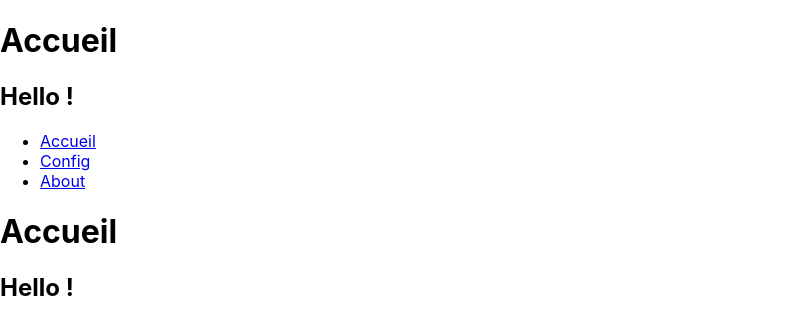
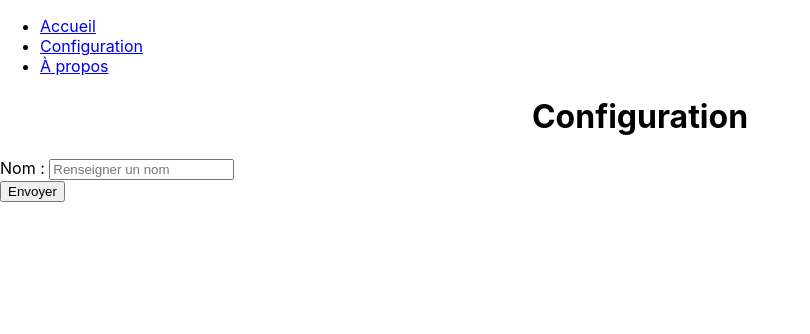
Before and after one commit to wuyuyu/td_javascript_avance, a React (Create React App) app: page /Config in a window 1280 px wide. Shown: the top 334 px of the page, without its empty margins (0-810 px from the left). Built offline with nearby package versions, Linux system fonts and the light colour scheme.

Commit message:
TDI terminé

```diff
--- a/src/About.js
+++ b/src/About.js
@@ -3,8 +3,10 @@ import React, {Component} from 'react';
 class About extends Component {
   render() {
     return (
-      <h1>A propos</h1>
-
+      <div>
+        <h1>A propos</h1>
+        <p>TDI by Yuyuan, Tania et Antoine</p>
+      </div>
     );
   }
 }
--- a/src/Accueil.js
+++ b/src/Accueil.js
@@ -1,16 +1,26 @@
 
-import React, {Component} from 'react';
+import React from 'react';
 
-class Accueil extends Component {
+export default class Accueil extends React.Component {
+  constructor({propsChild}) {
+    super();
+
+    this.state = {
+      stateChild: propsChild
+    };
+  }
+
+  componentDidUpdate({propsChild}) {
+    this.setState({...this.state, stateChild:propsChild});
+  }
+
   render() {
+    const {stateChild} = this.state;
     return (
-     <div>
-      <h1>Accueil</h1>
-      <h2>Hello !</h2>
+      <div>
+        <h1>Accueil</h1>
+        <h2>Hello {stateChild}!</h2>
       </div>
     );
   }
 }
-
-
-export default Accueil;
--- a/src/App.js
+++ b/src/App.js
@@ -11,59 +11,39 @@ import {
 } from "react-router-dom";
 
 class App extends Component {
-    render() {
-        return ( <
-            Router >
-            <
-            Accueil / >
-            <
-            div >
-            <
-            nav >
-            <
-            ul >
-            <
-            li >
-            <
-            Link to = "/" > Accueil < /Link> <
-            /li> <
-            li >
-            <
-            Link to = "/users" > Config < /Link> <
-            /li> <
-            li >
-            <
-            Link to = "/about" > About < /Link> <
-            /li> <
-            /ul> <
-            /nav>
+  constructor (...props) {
+    super(...props);
+    this.state = {
+      StateParent: ''
+    };
+  }
 
-            {
-                /* A <Switch> looks through its children <Route>s and
-                            renders the first one that matches the current URL. */
-            } <
-            Switch >
-            <
-            Route path = "/about" >
-            <
-            About / >
-            <
-            /Route> <
-            Route path = "/users" >
-            <
-            Config / >
-            <
-            /Route> <
-            Route path = "/" >
-            <
-            Accueil / >
-            <
-            /Route> <
-            /Switch> <
-            /div> <
-            /Router>
-        );
-    }
+  exampleClick = (e) => {
+    this.setState({...this.state, StateParent:e});
+  }
+
+  render() {
+      return (
+        <Router>
+          <div>
+            <nav>
+              <ul>
+                <li><Link to = "/"> Accueil </Link></li>
+                <li><Link to = "/Config"> Configuration </Link></li>
+                <li><Link to = "/About"> À propos </Link></li>
+              </ul>
+            </nav>
+            {/* A <Switch> looks through its children <Route>s and
+            renders the first one that matches the current URL. */}
+            <Switch>
+              <Route exact path = "/" ><Accueil propsChild={this.state.StateParent}/></Route>
+              <Route path = "/Config" ><Config propsChild={this.exampleClick} /></Route>
+              <Route path = "/About" ><About /></Route>
+            </Switch>
+          </div>
+        </Router>
+      );
+  }
 }
 
 
--- a/src/Config.js
+++ b/src/Config.js
@@ -1,74 +1,20 @@
-import React, {Component} from 'react';
+import React from 'react';
 
-class Config extends Component {
-        constructor(){
-          super();
-          this.state={
-            userInput:'',
-            items: []
-          };
-        }
-
-        onChange(event) {
-            this.setState({
-                userInput: event.target.value
-            });
-        }
-
-        addTodo(event) {
+export default class Config extends React.Component {
+  onSubmit = (event) => {
     event.preventDefault();
-            this.setState({
-                userInput: '',
-                items: [...this.state.items, this.state.userInput]
-            });
-        }
-
-        deleteTodo(item) {
-            // no event
-            // pass the item to indexOf
-            const array = this.state.items;
-            const index = array.indexOf(item);
-            array.splice(index, 1);
-            this.setState({
-                items: array
-            });
-        }
-
-        // add item to deleteTodo.bind(this, item)
-        renderTodos() {
-            return this.state.items.map((item) => {
-                return (
-                    <div className="list-group-item" key={item}>
-                        {item} | <button onClick={this.deleteTodo.bind(this, item)}>X</button>
-                    </div>
-                );
-            });
+    this.props.propsChild(event.target[0].value);
   }
 
   render() {
-            return(
+    return (
       <div>
-                    <h1 align="center">Ma Todo list</h1>
-                    <form className="form-row align-items-center">
-                        <input
-                            value={this.state.userInput}
-                            type="text"
-                            placeholder="Renseigner un item"
-                            onChange={this.onChange.bind(this)}
-                            className="form-control mb-2"
-                        />
-                        <button
-                            onClick={this.addTodo.bind(this)}
-                            className="btn btn-primary"
-                        >
-                            Ajouter
-                        </button>
+        <h1 align = "center"> Configuration </h1>
+        <form onSubmit={ this.onSubmit }  className = "form-row align-items-center">
+          Nom : <input type = "text" placeholder = "Renseigner un nom" className = "form-control mb-2" /><br />
+          <button className = "btn btn-primary" >Envoyer </button>
         </form>
-                    <div className="list-group">
-                        {this.renderTodos()}
-                    </div>
       </div>
     );
   }
 }
-export default Config;
```
Lines whose indentation alone changed are shown as unchanged.
